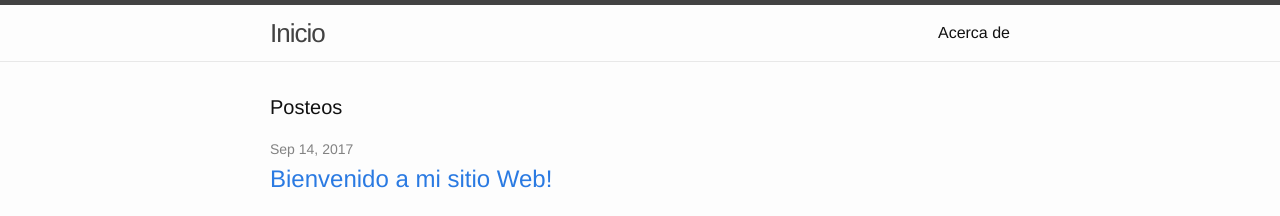
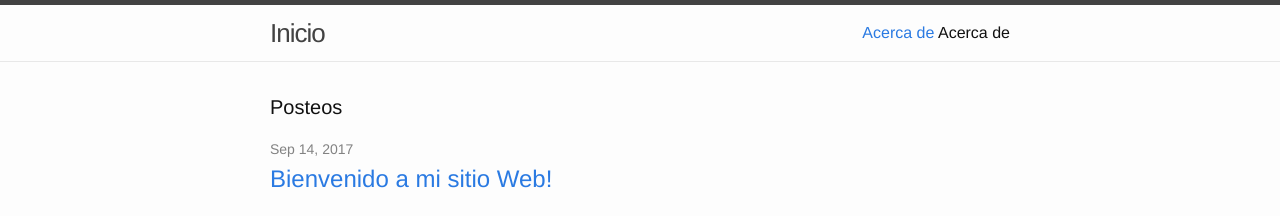
Before and after one commit to frgen/prueba-1, a Jekyll site: the page built from index.html, in a window 1280 px wide. Shown: the top 216 px of the page. Built offline with Jekyll 4.4.1, drawn with Linux system fonts in a browser that asks for light colours.

Commit message:
Update header.html

```diff
--- a/_includes/header.html
+++ b/_includes/header.html
@@ -16,6 +16,7 @@
       <div class="trigger">
         {% for my_page in site.pages %}
           {% if my_page.title %}
+          <a class="home-link" href="{{ my_page.url | prepend: site.baseurl }}">{{ my_page.title }}</a>
           <a class="page-link" href="{{ my_page.url | prepend: site.baseurl }}">{{ my_page.title }}</a>
           {% endif %}
         {% endfor %}
```
